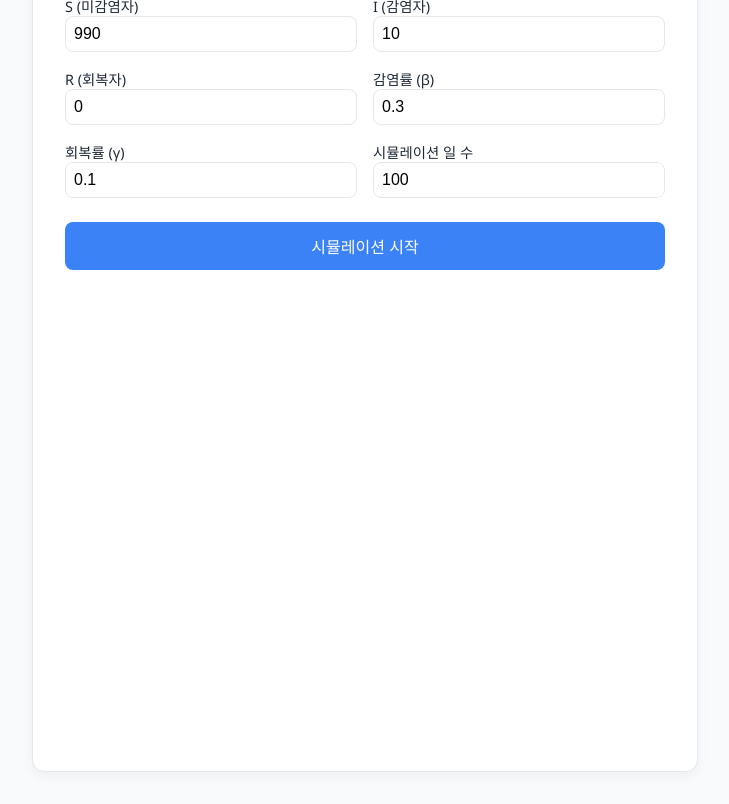
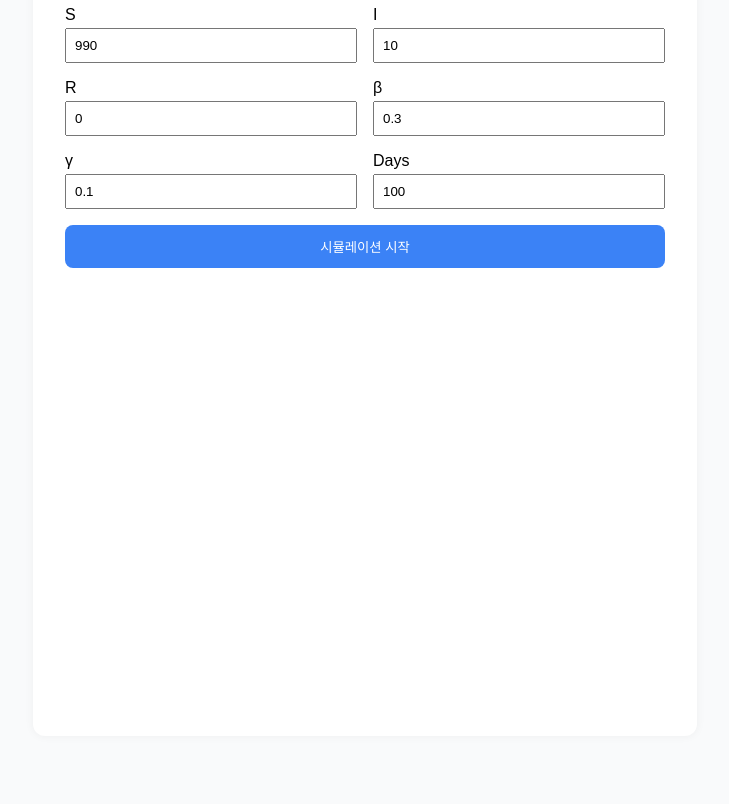
Before and after one commit to Ares-wjd/sir-graph-maker, a plain HTML site: page index.html in a window 1280 px wide. Shown: the part 141-945 px from the top of the page, without its empty margins (275-1004 px from the left). After the commit the page ends 917 px from the top, so only its background shows below. Drawn offline with nearby package versions, Linux system fonts and the light colour scheme.

Commit message:
Update index.html

```diff
--- a/index.html
+++ b/index.html
@@ -4,81 +4,50 @@
   <meta charset="UTF-8" />
   <meta name="viewport" content="width=device-width, initial-scale=1.0" />
   <title>SIR 모델 시뮬레이터</title>
-  <script src="https://cdn.jsdelivr.net/npm/chart.js"></script>
+  <script src="https://cdn.jsdelivr.net/npm/chart.js@3.9.1/dist/chart.min.js"></script>
   <style>
-    :root {
-      --bg: #f9fafb;
-      --card: #ffffff;
-      --accent: #3b82f6;
-      --text: #1f2937;
-      --border: #e5e7eb;
+    body {
+      font-family: sans-serif;
+      background-color: #f9fafb;
+      padding: 2rem;
+      display: flex;
+      justify-content: center;
     }
-
-    body {
-      margin: 0;
-      font-family: 'Segoe UI', Tahoma, Geneva, Verdana, sans-serif;
-      background-color: var(--bg);
-      color: var(--text);
-      display: flex;
-      flex-direction: column;
-      align-items: center;
+    .container {
+      background: white;
       padding: 2rem;
+      border-radius: 0.75rem;
+      box-shadow: 0 0 10px rgba(0,0,0,0.05);
+      width: 100%;
+      max-width: 600px;
     }
-
-    .container {
-      background-color: var(--card);
-      border: 1px solid var(--border);
-      border-radius: 0.75rem;
-      padding: 2rem;
-      box-shadow: 0 4px 12px rgba(0, 0, 0, 0.05);
-      max-width: 600px;
-      width: 100%;
-    }
-
-    h2 {
-      margin-bottom: 1rem;
-      color: var(--accent);
-      text-align: center;
-    }
-
     .input-group {
       display: flex;
       flex-wrap: wrap;
       gap: 1rem;
-      justify-content: space-between;
     }
-
     .input-group label {
       flex: 1 1 45%;
       display: flex;
       flex-direction: column;
-      font-size: 0.9rem;
     }
-
-    input[type="number"] {
+    input {
       padding: 0.5rem;
-      border: 1px solid var(--border);
-      border-radius: 0.5rem;
-      font-size: 1rem;
+      margin-top: 0.25rem;
     }
-
     button {
-      margin-top: 1.5rem;
-      padding: 0.75rem 1.5rem;
-      font-size: 1rem;
-      background-color: var(--accent);
+      margin-top: 1rem;
+      padding: 0.75rem;
+      width: 100%;
+      background: #3b82f6;
       color: white;
       border: none;
       border-radius: 0.5rem;
       cursor: pointer;
-      width: 100%;
     }
-
     canvas {
       margin-top: 2rem;
-      background-color: white;
-      border-radius: 0.5rem;
-      padding: 1rem;
+      background: white;
     }
   </style>
 </head>
@@ -86,22 +55,22 @@
   <div class="container">
     <h2>SIR 모델 시뮬레이터</h2>
     <div class="input-group">
-      <label>S (미감염자)
+      <label>S
         <input type="number" id="s" value="990">
       </label>
-      <label>I (감염자)
+      <label>I
         <input type="number" id="i" value="10">
       </label>
-      <label>R (회복자)
+      <label>R
         <input type="number" id="r" value="0">
       </label>
-      <label>감염률 (β)
+      <label>β
         <input type="number" id="beta" value="0.3" step="0.01">
       </label>
-      <label>회복률 (γ)
+      <label>γ
         <input type="number" id="gamma" value="0.1" step="0.01">
       </label>
-      <label>시뮬레이션 일 수
+      <label>Days
         <input type="number" id="days" value="100">
       </label>
     </div>
@@ -109,7 +78,6 @@
     <canvas id="sirChart" width="600" height="400"></canvas>
   </div>
 
-  <!-- ✅ 자바스크립트는 반드시 body 아래에 위치해야 작동함 -->
   <script>
     function simulate() {
       let S = parseFloat(document.getElementById("s").value);
@@ -133,7 +101,9 @@
       }
 
       const ctx = document.getElementById("sirChart").getContext("2d");
-      if (window.sirChart) window.sirChart.destroy();
+      if (window.sirChart && window.sirChart instanceof Chart) {
+        window.sirChart.destroy();
+      }
       window.sirChart = new Chart(ctx, {
         type: 'line',
         data: {
```
